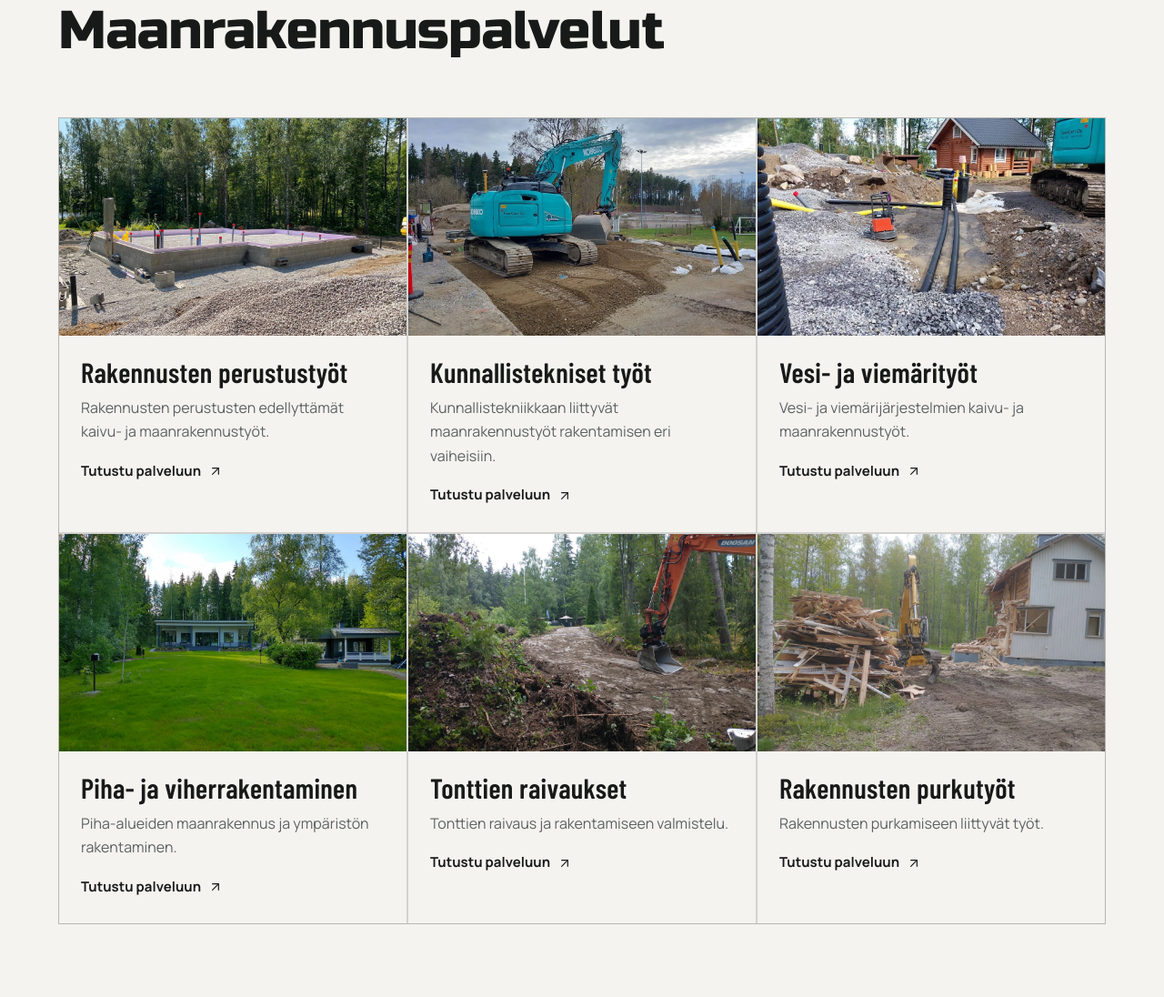
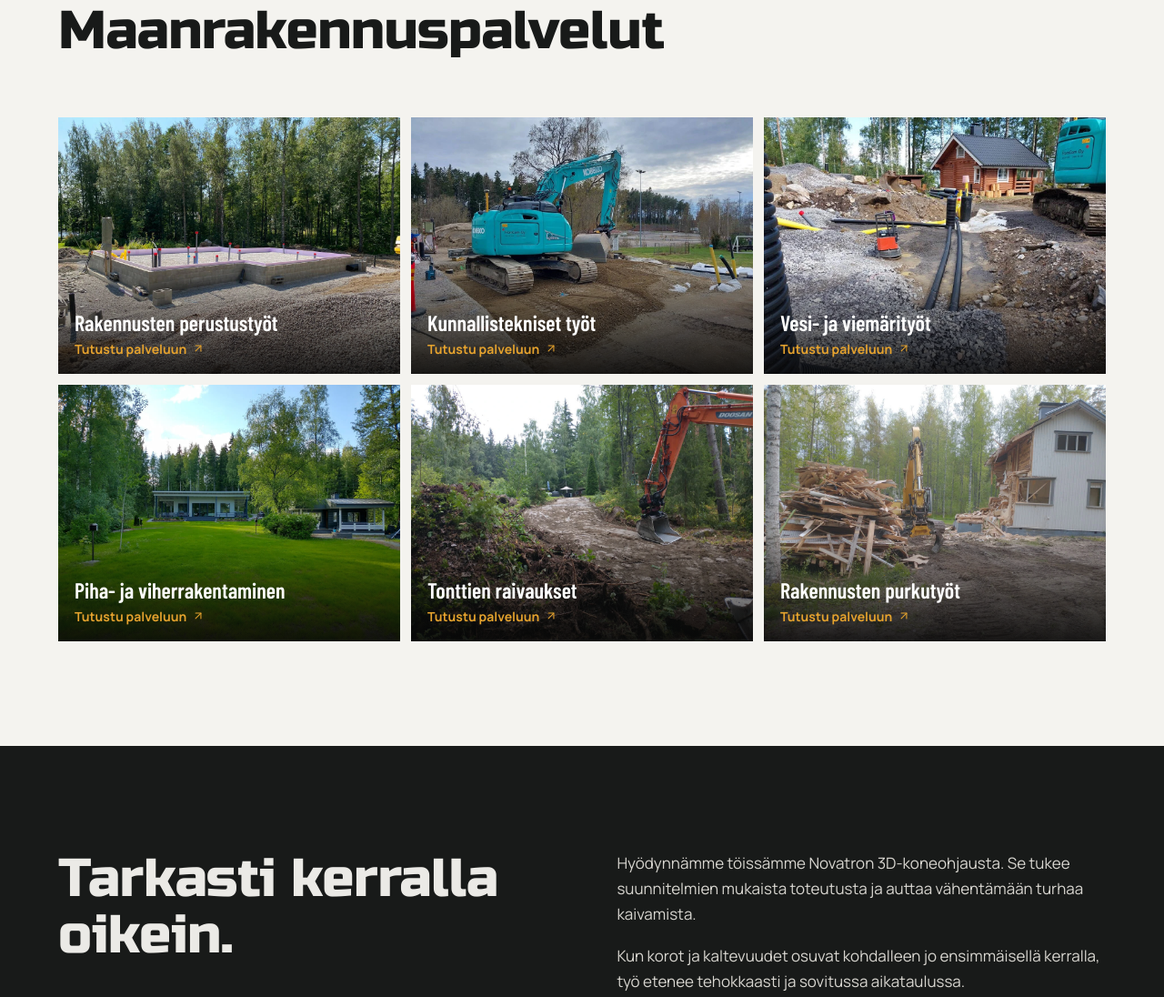
Before and after one commit to jarihaaparanta-cyber/fromcom, an Astro site: page /palvelut in a window 1280 px wide. Shown: the part 736-1832 px from the top of the page at 91% size. Built offline with nearby package versions, Linux system fonts and the light colour scheme; Astro itself is replaced by a stand-in of ours.

Commit message:
Show services as gallery-style tiles like the equipment page
Co-Authored-By: Claude Opus 5.5 <noreply@anthropic.com>
Claude-Session: https://claude.ai/code/session_01Vjd2Rus6fqRFwS5QPgEwM4

```diff
--- a/src/pages/palvelut/index.astro
+++ b/src/pages/palvelut/index.astro
@@ -21,17 +21,16 @@ import hero from '../../assets/kuvat/Galleria_sininen.webp';
       <div class="section-head">
         <h2>Maanrakennuspalvelut</h2>
       </div>
-      <div class="cards">
-        {palvelut.map((p, i) => (
-          <a class="card" href={`/palvelut/${p.slug}/`}>
-            <div class="card-media"><Image src={p.kuva} alt={p.kuvaAlt} widths={[480, 800]} sizes="(max-width: 620px) 100vw, (max-width: 980px) 50vw, 33vw" loading="lazy" /></div>
-            <div class="card-body">
-              <h3>{p.nimi}</h3>
-              <p>{p.lyhyt}</p>
-              <span class="card-more">Tutustu palveluun <Ikoni nimi="nuoli" koko={16} /></span>
-            </div>
-          </a>
+      <ul class="gallery">
+        {palvelut.map((p) => (
+          <li>
+            <a class="tile" href={`/palvelut/${p.slug}/`}>
+              <Image src={p.kuva} alt={p.kuvaAlt} widths={[480, 800]} sizes="(max-width: 520px) 100vw, (max-width: 900px) 50vw, 33vw" loading="lazy" />
+              <span class="tile-caption"><strong>{p.nimi}</strong><span>Tutustu palveluun <Ikoni nimi="nuoli" koko={14} /></span></span>
+            </a>
+          </li>
         ))}
+      </ul>
       </div>
     </div>
   </section>
--- a/src/styles/global.css
+++ b/src/styles/global.css
@@ -261,6 +261,16 @@ h3 { font-family: var(--fc-display); font-weight: 600; font-size: clamp(24px, 2.
 .gallery figcaption strong { font-family: var(--fc-display); font-weight: 600; font-size: 22px; }
 .gallery figcaption span { font-family: var(--fc-display); font-size: 12px; letter-spacing: .14em; color: var(--fc-amber); }
 .gallery figure { margin: 0; }
+/* Linkkiruudut (Palvelut-sivu): sama ilme kuin kuvagalleriassa */
+.tile { position: relative; display: block; background: var(--fc-black); color: #fff; text-decoration: none; overflow: hidden; }
+.tile img { width: 100%; aspect-ratio: 4 / 3; object-fit: cover; transition: opacity .3s, transform .6s; }
+.tile:hover img { opacity: .8; transform: scale(1.03); }
+.tile-caption {
+  position: absolute; inset: auto 0 0; padding: 48px 18px 16px;
+  background: linear-gradient(180deg, transparent, #080808e0); display: grid; gap: 4px;
+}
+.tile-caption strong { font-family: var(--fc-display); font-weight: 600; font-size: 24px; line-height: 1.1; }
+.tile-caption span { display: inline-flex; align-items: center; gap: 6px; font-size: 14px; font-weight: 700; color: var(--fc-amber); }
 
 .lightbox {
   width: 100vw; height: 100vh; max-width: none; max-height: none; margin: 0; padding: 0; border: 0;
```
